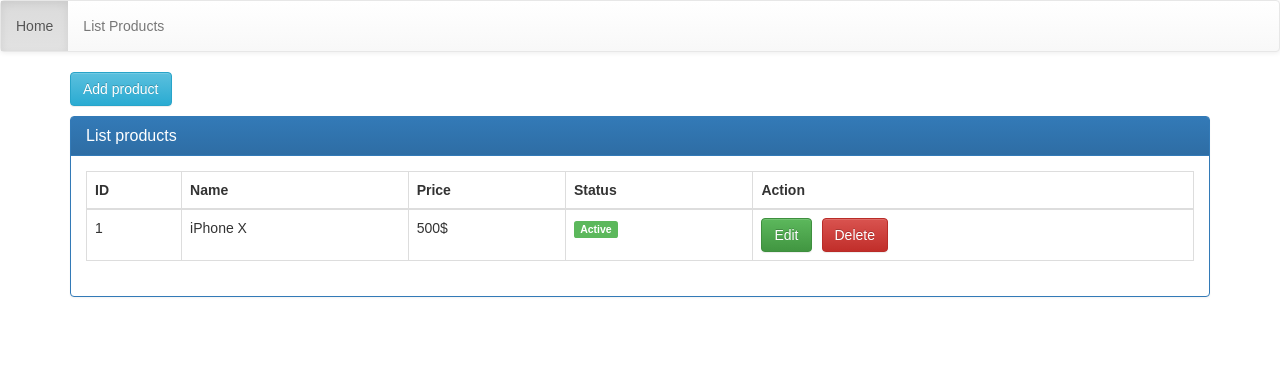
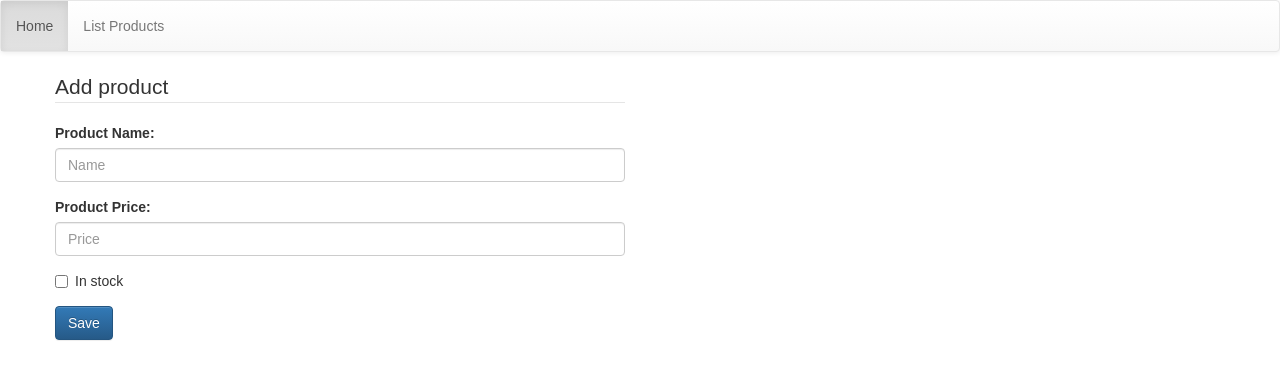
Before and after one commit to huumyit/connect-API, a React (Create React App) app: page /product/add in a window 1280 px wide. Shown: the top 380 px of the page. Built offline with nearby package versions, Linux system fonts and the light colour scheme.

Commit message:
Setting react-router success

```diff
--- a/src/App.css
+++ b/src/App.css
@@ -27,7 +27,7 @@
 }
 
 .mb-right-10 {
-  margin-right: 10px;
+  margin-right: 20px;
 }
 
 @keyframes App-logo-spin {
--- a/src/App.js
+++ b/src/App.js
@@ -1,61 +1,41 @@
 import React, {Component} from 'react';
+import { BrowserRouter as Router, Switch, Route} from 'react-router-dom';
+
 import './App.css';
+import Menu from './components/Menu/Menu';
+import routes from './routes';
 
 class App extends Component {
+
+  showContentMenus = () => {
+    var result = null;
+    if (routes.length > 0) {
+      result = routes.map((route, index) => {
+        return (<Route
+          key={index}
+          path={route.path}
+          exact={route.exact}
+          component={route.main}/>);
+      });
+    }
+
+    return <Switch>{result}</Switch>
+  }
+
   render() {
     return (
-      <div>
-        <div className="navbar navbar-default">
-          <ul className="nav navbar-nav">
-            <li className="active">
-              <a href="#">Home</a>
-            </li>
-            <li>
-              <a href="#">List Products</a>
-            </li>
-          </ul>
-        </div>
-        <div className="container">
-          <div className="row">
-            <div className="col-xs-12 col-sm-12 col-md-12 col-lg-12">
-              <button type="button" className="btn btn-large btn-info mb-10">Add product</button>
-              <div className="panel panel-primary">
-                <div className="panel-heading">
-                  <h3 className="panel-title">List products</h3>
-                </div>
-                <div className="panel-body">
-                  <table className="table table-bordered table-hover">
-                    <thead>
-                      <tr>
-                        <th>ID</th>
-                        <th>Name</th>
-                        <th>Price</th>
-                        <th>Status</th>
-                        <th>Action</th>
-                      </tr>
-                    </thead>
-                    <tbody>
-                      <tr>
-                        <td>1</td>
-                        <td>iPhone X</td>
-                        <td>500$</td>
-                        <td>
-                          <span className="label label-success">Active</span>
-                        </td>
-                        <td>
-                          <button type="button" className="btn btn-success mb-right-10">Edit</button>
-                          <button type="button" className="btn btn-danger">Delete</button>
-                        </td>
-                      </tr>
-                    </tbody>
-                  </table>
-                </div>
-              </div>
+      <Router>
+        <div>
+          {/* Menu */}
+          <Menu/>
+          <div className="container">
+            <div className="row">
+              {/* Content */}
+              {this.showContentMenus(routes)}
             </div>
           </div>
         </div>
-      </div>
-
+      </Router>
     );
   }
 }
--- /dev/null
+++ b/src/components/Menu/Menu.js
@@ -0,0 +1,20 @@
+import React, {Component} from 'react';
+
+class Menu extends Component {
+  render() {
+    return (
+      <div className="navbar navbar-default">
+        <ul className="nav navbar-nav">
+          <li className="active">
+            <a>Home</a>
+          </li>
+          <li>
+            <a>List Products</a>
+          </li>
+        </ul>
+      </div>
+    );
+  }
+}
+
+export default Menu;
--- /dev/null
+++ b/src/components/ProductItem/ProductItem.js
@@ -0,0 +1,27 @@
+import React, {Component} from 'react';
+
+class ProductItem extends Component {
+  render() {
+    var { product, index } = this.props;
+    var statusName = product.status ? 'In stock' : 'Out of stock';
+    var statusClass = product.status ? 'success' : 'danger';
+    return (
+      <tr>
+        <td>{index + 1}</td>
+        <td>{product.name}</td>
+        <td>{product.price}$</td>
+        <td>
+          <span className={`label label-${statusClass}`} >
+            {statusName}
+          </span>
+        </td>
+        <td>
+          <button type="button" className="btn btn-success mb-right-10">Edit</button>
+          <button type="button" className="btn btn-danger">Delete</button>
+        </td>
+      </tr>
+    );
+  }
+}
+
+export default ProductItem;
--- /dev/null
+++ b/src/components/ProductList/ProductList.js
@@ -0,0 +1,31 @@
+import React, {Component} from 'react';
+
+class ProductList extends Component {
+  render() {
+    return (
+      <div className="panel panel-primary">
+        <div className="panel-heading">
+          <h3 className="panel-title">List products</h3>
+        </div>
+        <div className="panel-body">
+          <table className="table table-bordered table-hover">
+            <thead>
+              <tr>
+                <th>ID</th>
+                <th>Name</th>
+                <th>Price</th>
+                <th>Status</th>
+                <th>Action</th>
+              </tr>
+            </thead>
+            <tbody>
+              {this.props.children}
+            </tbody>
+          </table>
+        </div>
+      </div>
+    );
+  }
+}
+
+export default ProductList;
--- /dev/null
+++ b/src/pages/HomePage/HomePage.js
@@ -0,0 +1,13 @@
+import React, {Component} from 'react';
+
+class HomePage extends Component {
+  render() {
+    return (
+      <div className="container">
+        <h1>Home Page</h1>
+      </div>
+    );
+  }
+}
+
+export default HomePage;
--- /dev/null
+++ b/src/pages/NotFoundPage/NotFoundPage.js
@@ -0,0 +1,13 @@
+import React, {Component} from 'react';
+
+class NotFoundPage extends Component {
+  render() {
+    return (
+      <div className="container">
+        <h1>Not Found Page</h1>
+      </div>
+    );
+  }
+}
+
+export default NotFoundPage;
--- /dev/null
+++ b/src/pages/ProductActionPage/ProductActionPage.js
@@ -0,0 +1,40 @@
+import React, {Component} from 'react';
+
+class ProductActionPage extends Component {
+  render() {
+    return (
+      <div className="row">
+        <div className="col-xs-12 col-sm-6 col-md-6 col-lg-6">
+          <form>
+            <legend>Add product</legend>
+            <div className="form-group">
+              <label>Product Name:
+              </label>
+              <input type="text" className="form-control" placeholder="Name"/>
+            </div>
+            <div className="form-group">
+              <label>Product Price:
+              </label>
+              <input type="number" className="form-control" placeholder="Price"/>
+            </div>
+            <div className="form-group">
+              <div className="checkbox">
+                <label className="mb-right-10">
+                  <input type="checkbox" defaultValue/>
+                  In stock
+                </label>
+                {/* <label>
+                  <input type="checkbox" defaultValue/>
+                  Out of stock
+                </label> */}
+              </div>
+            </div>
+            <button type="submit" className="btn btn-primary">Save</button>
+          </form>
+        </div>
+      </div>
+    );
+  }
+}
+
+export default ProductActionPage;
--- /dev/null
+++ b/src/pages/ProductListPage/ProductListPage.js
@@ -0,0 +1,36 @@
+import React, {Component} from 'react';
+import ProductList from './../../components/ProductList/ProductList';
+import ProductItem from './../../components/ProductItem/ProductItem';
+
+class ProductListPage extends Component {
+
+  showProducts(products) {
+    var result = null;
+    if (products.length > 0) {
+      result = products.map((product, index) => {
+        return (
+          <ProductItem
+            key={index}
+            product={product}
+            index={index}
+          />
+        )
+      });
+    }
+    return result;
+  }
+
+  render() {
+    var products = '';
+    return (
+      <div className="col-xs-12 col-sm-12 col-md-12 col-lg-12">
+        <button type="button" className="btn btn-large btn-info mb-10">Add product</button>
+        <ProductList>
+          {this.showProducts(products)}
+        </ProductList>
+      </div>
+    );
+  }
+}
+
+export default ProductListPage;
--- /dev/null
+++ b/src/routes.js
@@ -0,0 +1,35 @@
+import React from 'react';
+import HomePage from './pages/HomePage/HomePage';
+import ProductListPage from './pages/ProductListPage/ProductListPage';
+import ProductActionPage from './pages/ProductActionPage/ProductActionPage';
+import NotFoundPage from './pages/NotFoundPage/NotFoundPage';
+
+const routes = [
+	{
+		path: '/',
+		exact: true,
+		main: () => <HomePage />
+	},
+	{
+		path: '/product-list',
+		exact: false,
+		main: () => <ProductListPage />
+	},
+	{
+		path: '/product/add',
+		exact: false,
+		main: () => <ProductActionPage />
+	},
+	{
+		path: '/product/:id/edit',
+		exact: false,
+		main: ({match}) => <ProductActionPage match={match} />
+	},
+	{
+		path: '',
+		exact: false,
+		main: () => <NotFoundPage />
+	}
+];
+
+export default routes;
```
